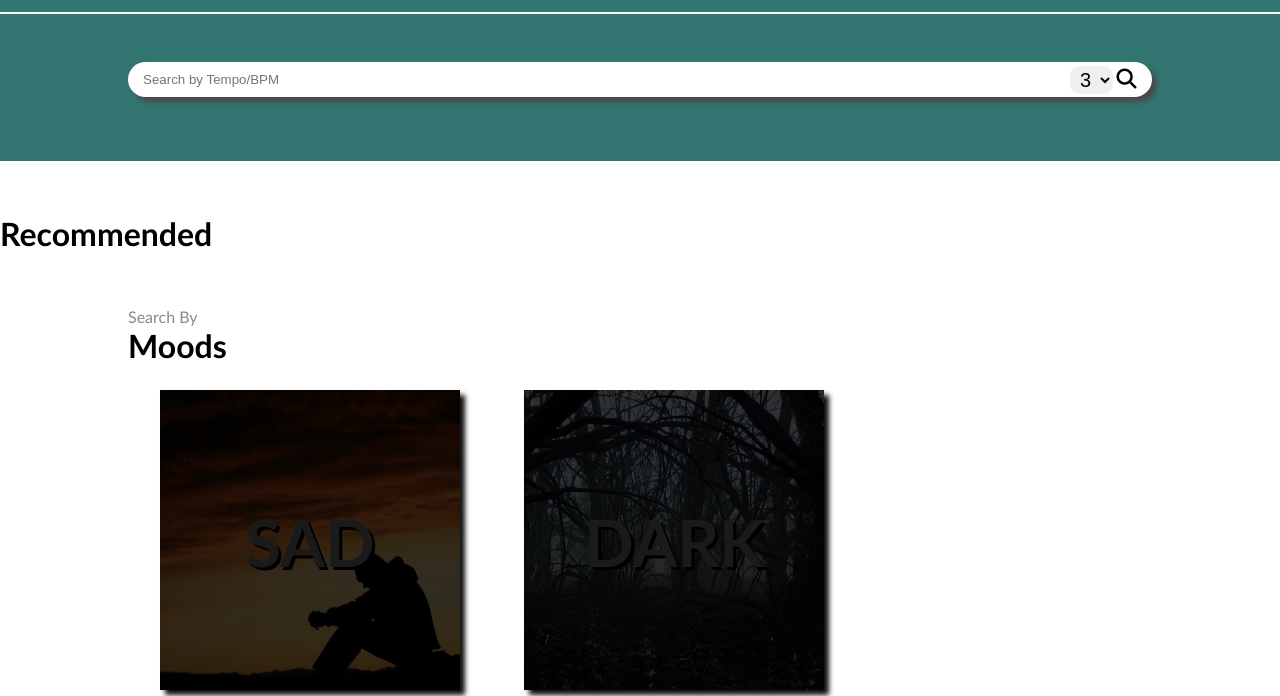
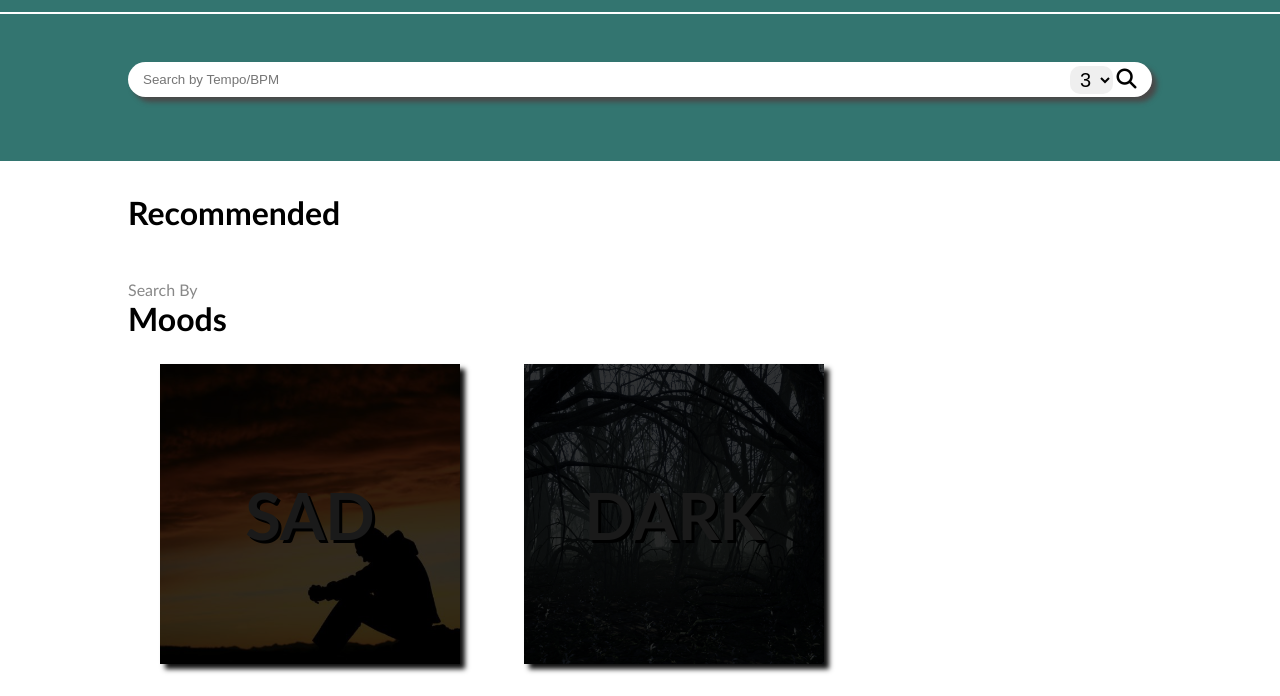
Before and after one commit to EHB-MCT/web-2-frontend-22-23-JarnoPauwels, a plain HTML site: page index.html in a window 1280 px wide. Shown: the part 89-785 px from the top of the page. Drawn offline with Linux system fonts and the light colour scheme; no server answers.

Commit message:
Cleaned Up Code

```diff
--- a/style.css
+++ b/style.css
@@ -198,24 +198,19 @@ a {
 
 /* Search Result */
 
+/* Container gets styled in index.js */
 .searchResultContainer{
-    padding-top: 3em;
-
+    padding-top: 0em;
 }
 
+.result-title{
+    margin: 0 10% 0 10%;
+    padding: 0em 0em 0.5em 0em;
+}
 
 .songAddedMsg{
     position: absolute;
-    /* text-align: center;
-    background-color: green;
-    color: white;
-    margin: auto;
-    width: 25%;
-    height: 5%;
-    left: 50%; */
     top: -10%;
-    /* transform: translateX(-50%); */
-    /* border-radius: 0px 0px 20px 20px; */
 }
 
 .addSongAnimation {
```
Also changed, not shown: playlists.html (+0 -4 lines).
